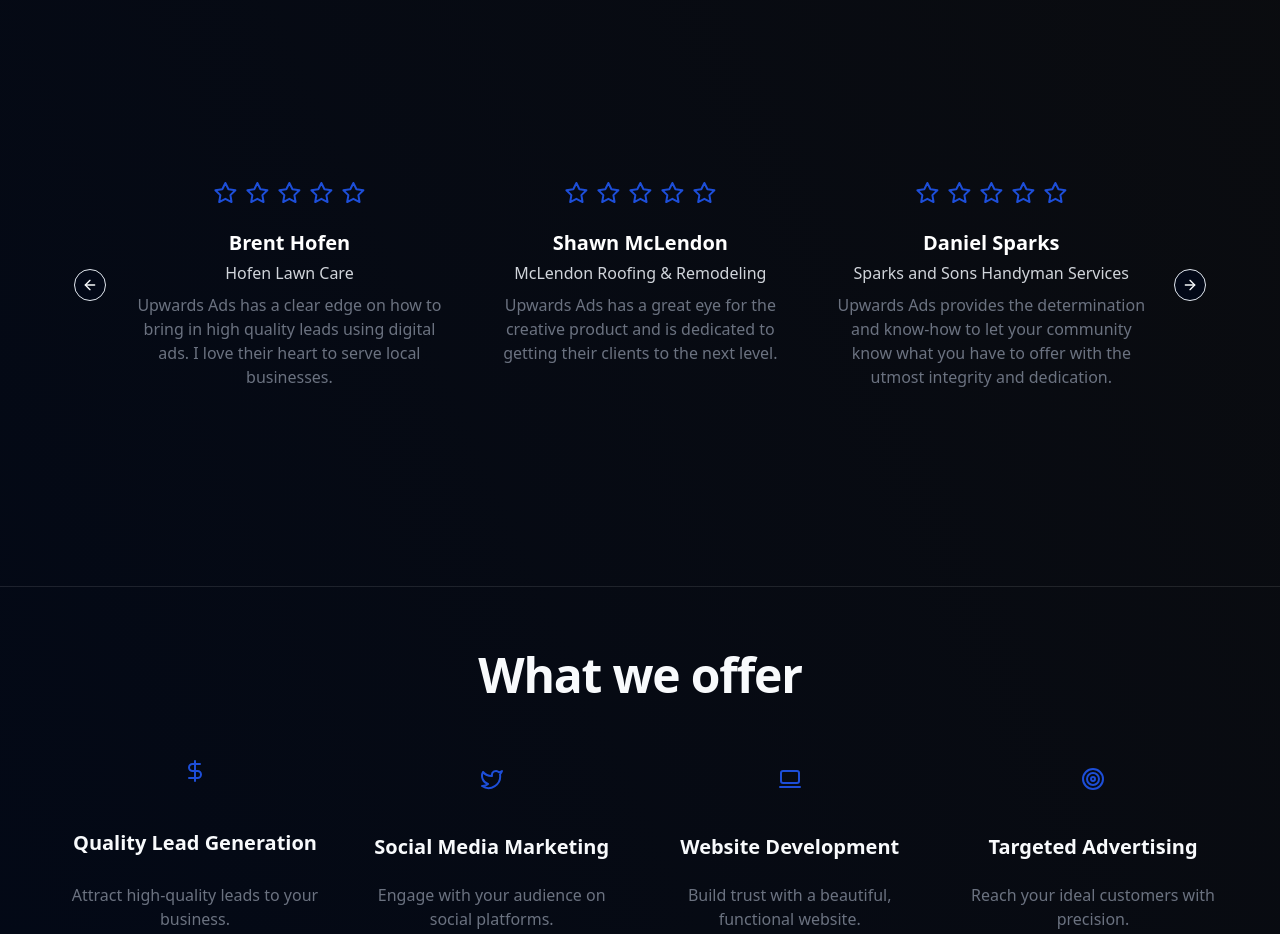
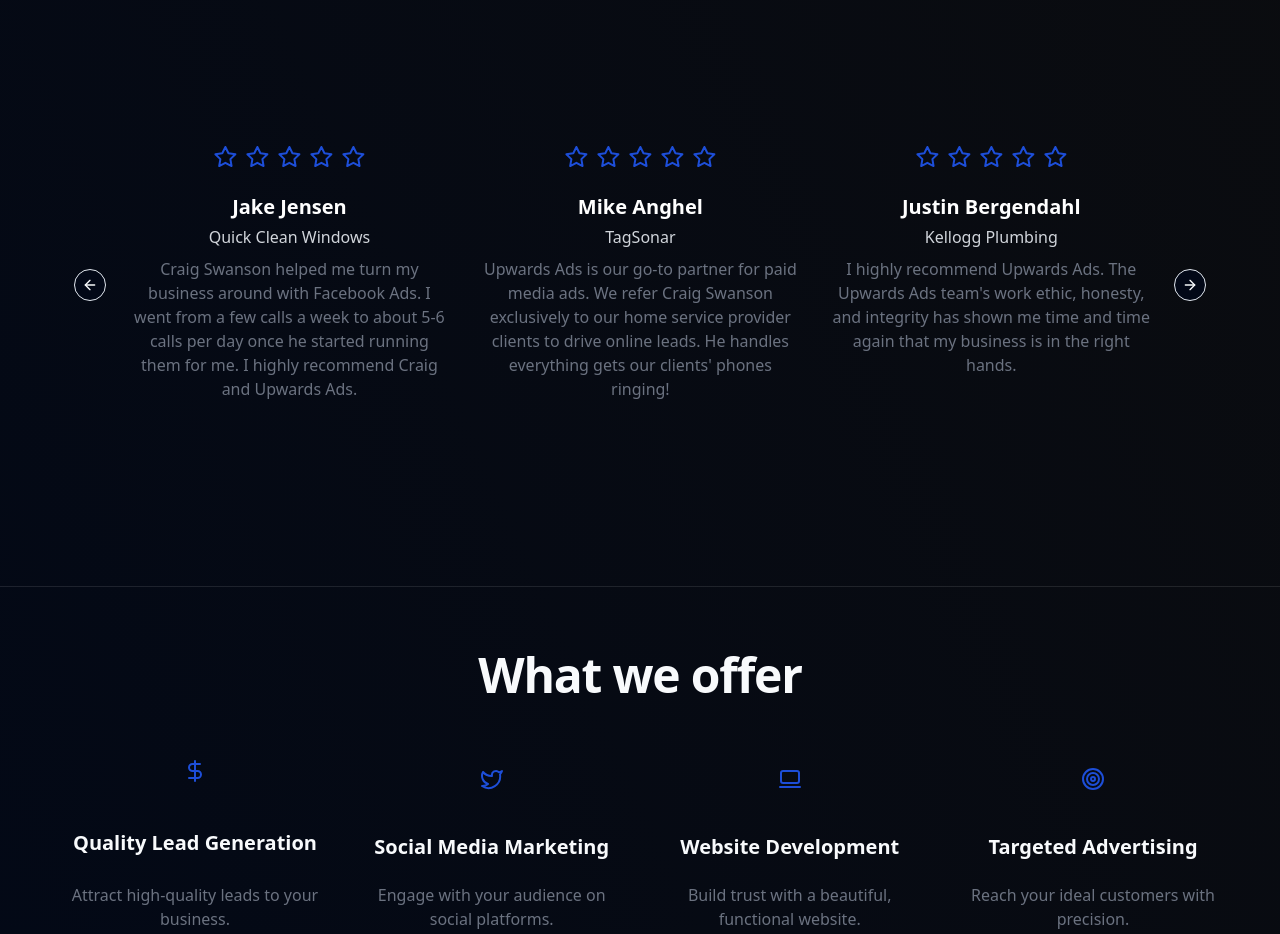
Before and after one commit to johnny-woodtke/upwardsads-website, a Next.js app: page / in a window 1280 px wide. Shown: the part 1360-2294 px from the top of the page. Built offline with nearby package versions, Linux system fonts and the light colour scheme.

Commit message:
reviews content, better parallax

```diff
--- a/app/data.tsx
+++ b/app/data.tsx
@@ -65,6 +65,7 @@
 ]
 
 type Review = {
+  imagePath: string
   name: string
   company: string
   url: string
@@ -74,49 +75,57 @@
 
 export const REVIEWS: Review[] = [
   {
+    imagePath: "/assets/review1.jpg",
+    name: "Jake Jensen",
+    company: "Quick Clean Windows",
+    url: "https://www.quickcleanwindows.com/",
+    review:
+      "Craig Swanson helped me turn my business around with Facebook Ads. I went from a few calls a week to about 5-6 calls per day once he started running them for me. I highly recommend Craig and Upwards Ads.",
+    stars: 5,
+  },
+  {
+    imagePath: "/assets/review2.jpg",
+    name: "Mike Anghel",
+    company: "TagSonar",
+    url: "https://www.tagsonar.com/",
+    review:
+      "Upwards Ads is our go-to partner for paid media ads. We refer Craig Swanson exclusively to our home service provider clients to drive online leads. He handles everything gets our clients' phones ringing!",
+    stars: 5,
+  },
+  {
+    imagePath: "/assets/review3.jpg",
+    name: "Justin Bergendahl",
+    company: "Kellogg Plumbing",
+    url: "https://www.kelloggplumbingllc.com/",
+    review:
+      "I highly recommend Upwards Ads. The Upwards Ads team's work ethic, honesty, and integrity has shown me time and time again that my business is in the right hands.",
+    stars: 5,
+  },
+  {
+    imagePath: "/assets/review4.jpg",
     name: "Brent Hofen",
     company: "Hofen Lawn Care",
     url: "https://hofenlawncare.com",
     review:
-      "Upwards Ads has a clear edge on how to bring in high quality leads using digital ads. I love their heart to serve local businesses.",
+      "Upwards Ads has been a great partner for us. They have helped us grow our business opportunities by well over 100% and have been very responsive to our needs. I highly recommend them to anyone looking to grow their business.",
     stars: 5,
   },
   {
+    imagePath: "/assets/review5.jpg",
     name: "Shawn McLendon",
     company: "McLendon Roofing & Remodeling",
     url: "https://mclendonroofing.com",
     review:
-      "Upwards Ads has a great eye for the creative product and is dedicated to getting their clients to the next level.",
+      "The Upwards Ads team is amazing! They are very professional and knowledgeable. I never imagined that my business could grow so quickly. I highly recommend them to anyone looking to get their business to the next level.",
     stars: 5,
   },
   {
+    imagePath: "/assets/review6.jpg",
     name: "Daniel Sparks",
     company: "Sparks and Sons Handyman Services",
     url: "https://sparksandsons.com",
     review:
-      "Upwards Ads provides the determination and know-how to let your community know what you have to offer with the utmost integrity and dedication.",
-    stars: 5,
-  },
-  {
-    name: "Mark McGoldrick",
-    company: "McGoldrick Plumbing",
-    url: "https://mcgoldrickplumbing.com",
-    review: "Upwards Ads has a great eye for the creative product and is dedicated to a high level of service.",
-    stars: 5,
-  },
-  {
-    name: "John Doe",
-    company: "Doe's Construction",
-    url: "https://doesconstruction.com",
-    review: "Upwards Ads has unmatched expertise in the digital marketing space. They are a pleasure to work with.",
-    stars: 5,
-  },
-  {
-    name: "Jane Doe",
-    company: "Doe's Construction",
-    url: "https://doesconstruction.com",
-    review:
-      "For 6 months now, Upwards Ads has been a great partner in our digital marketing efforts. They have never let us down.",
+      "Upwards Ads has been a game changer for my business. Craig Swanson showed me how valuable Facebook Ads and online marketing can be for my business. I highly recommend them to anyone who may be skeptical or unsure about online marketing.",
     stars: 5,
   },
 ]
--- a/components/ParallaxImage.tsx
+++ b/components/ParallaxImage.tsx
@@ -10,7 +10,7 @@
   src: string
 }>
 
-export function ParallaxImage({ multiplier = 0.25, alt, src }: ParallaxImageProps) {
+export function ParallaxImage({ multiplier = 0.3, alt, src }: ParallaxImageProps) {
   const offsetY = useParallax(multiplier)
   return (
     <div className="relative h-full w-full" style={{ transform: `translateY(${offsetY}px)` }}>
--- a/components/ReviewCarousel.tsx
+++ b/components/ReviewCarousel.tsx
@@ -2,6 +2,7 @@
 
 import Autoplay from "embla-carousel-autoplay"
 import { Star } from "lucide-react"
+import Link from "next/link"
 
 import { REVIEWS } from "@/app/data"
 import { Carousel, CarouselContent, CarouselItem, CarouselNext, CarouselPrevious } from "@/components/ui/carousel"
@@ -20,9 +21,7 @@
       className="w-full max-w-[90%]"
     >
       <CarouselContent>
-        {REVIEWS.map((review, i) => {
-          const { name, company, review: content, stars } = review
-          return (
+        {REVIEWS.map(({ name, company, review: content, stars, url }, i) => (
           <CarouselItem key={i} className="w-0 sm:basis-1/2 lg:basis-1/3">
             <div className="mx-2 flex flex-col items-center justify-center text-center">
               <div className="mb-4 flex h-10 w-full items-center justify-center rounded-full p-1.5 text-blue-700">
@@ -32,13 +31,14 @@
               </div>
 
               <h3 className="mb-1 text-xl font-bold text-white">{name}</h3>
-                <h4 className="mb-2 text-gray-300">{company}</h4>
+              <Link href={url}>
+                <h4 className="mb-2 text-gray-300 hover:underline">{company}</h4>
+              </Link>
 
               <p className="mb-2 text-gray-500">{content}</p>
             </div>
           </CarouselItem>
-          )
-        })}
+        ))}
       </CarouselContent>
 
       <CarouselPrevious className="hidden md:flex" />
--- a/hooks/useParallax.tsx
+++ b/hooks/useParallax.tsx
@@ -2,14 +2,15 @@
 
 import { useEffect, useState } from "react"
 
-export function useParallax(multiplier: number = 0.5) {
+export function useParallax(multiplier: number) {
   const [offsetY, setOffsetY] = useState(0)
 
-  const handleScroll = () => {
+  function handleScroll() {
     setOffsetY(window.scrollY * multiplier)
   }
 
   useEffect(() => {
+    window.scrollY > 0 && handleScroll()
     window.addEventListener("scroll", handleScroll)
     return () => {
       window.removeEventListener("scroll", handleScroll)
```
Lines whose indentation alone changed are shown as unchanged.
